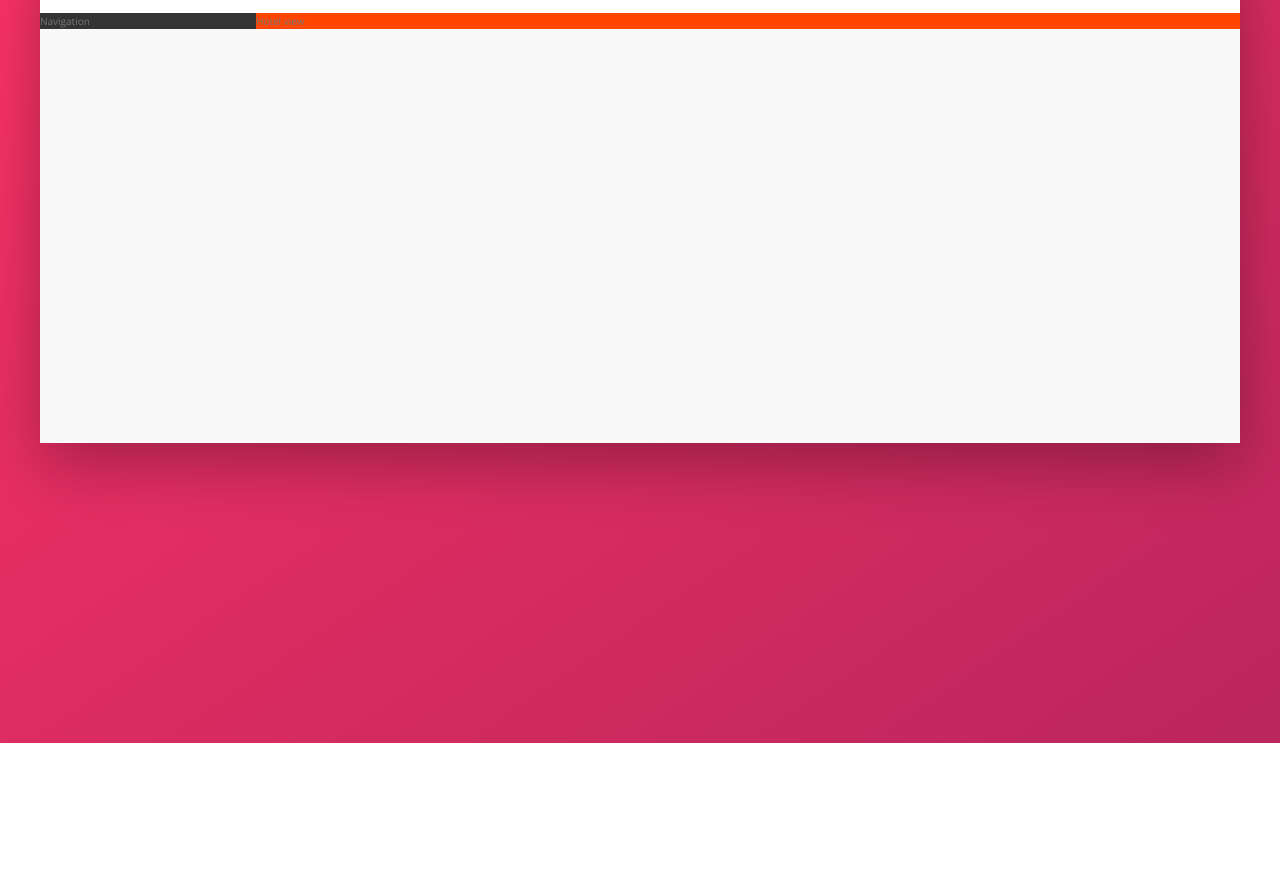
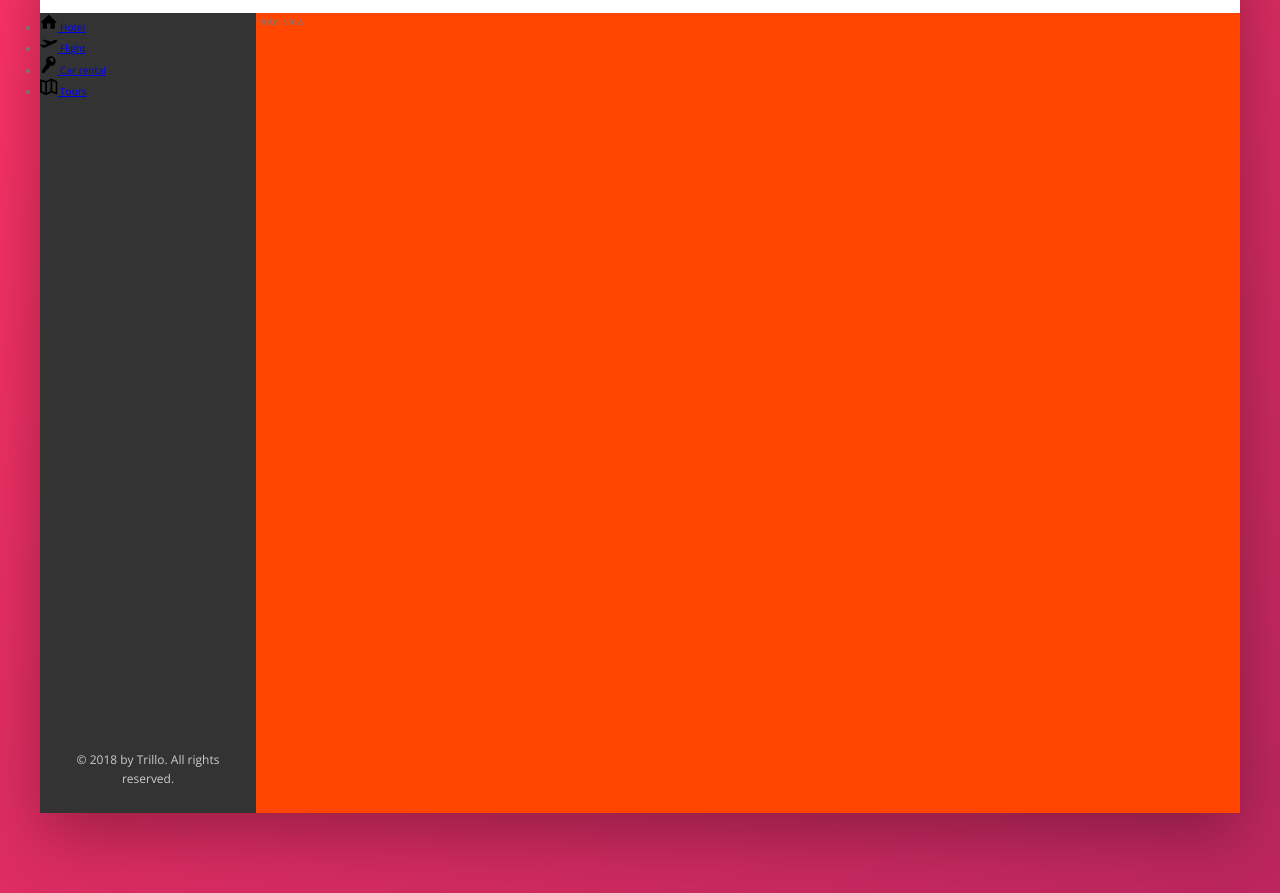
Before and after one commit to KoenCa/trello-css-course, a website: page index.html in a window 1280 px wide. Shown: the part 137-1030 px from the top of the page. Before the commit the page ends 880 px from the top, so only its background shows below. Drawn offline with nearby package versions, Linux system fonts and the light colour scheme.

Commit message:
Started styling sidebar

```diff
--- a/index.html
+++ b/index.html
@@ -48,8 +48,48 @@
         </header>
         <div class="content">
             <nav class="sidebar">
-                Navigation
+                <ul class="side-nav">
+                    <li class="side-nav__item">
+                        <a href="#" class="side-nav__link">
+                            <svg class="side-nav__icon">
+                                <use xlink:href="img/sprite.svg#icon-home"></use>
+                            </svg>
+                            <span>Hotel</span>
+                        </a>
+                    </li>
+
+                    <li class="side-nav__item">
+                        <a href="#" class="side-nav__link">
+                            <svg class="side-nav__icon">
+                                <use xlink:href="img/sprite.svg#icon-aircraft-take-off"></use>
+                            </svg>
+                            <span>Flight</span>
+                        </a>
+                    </li>
+
+                    <li class="side-nav__item">
+                        <a href="#" class="side-nav__link">
+                            <svg class="side-nav__icon">
+                                <use xlink:href="img/sprite.svg#icon-key"></use>
+                            </svg>
+                            <span>Car rental</span>
+                        </a>
+                    </li>
+
+                    <li class="side-nav__item">
+                        <a href="#" class="side-nav__link">
+                            <svg class="side-nav__icon">
+                                <use xlink:href="img/sprite.svg#icon-map"></use>
+                            </svg>
+                            <span>Tours</span>
+                        </a>
+                    </li>
+                </ul>
+                <div class="legal">
+                    &copy; 2018 by Trillo. All rights reserved.
+                </div>
             </nav>
+
             <main class="hotel-view">
                 Hotel view
             </main>
--- a/sass/_components.scss
+++ b/sass/_components.scss
@@ -121,3 +121,30 @@
         margin-right: 1rem;
     }
 }
+
+////////////////////////////////////////////
+// SIDE NAVIGATION
+.side-nav {
+
+    &__item {
+
+    }
+
+    &__link {
+
+    }
+
+    &__icon {
+        width: 1.75rem;
+        height: 1.75rem;
+    }
+}
+
+////////////////////////////////////////////
+// LEGAL TEXT
+.legal {
+    font-size: 1.2rem;
+    color: var(--color-grey-light-4);
+    text-align: center;
+    padding: 2.5rem;
+}
--- a/sass/_layout.scss
+++ b/sass/_layout.scss
@@ -28,12 +28,19 @@
     background-color: var(--color-grey-dark-1);
 
     flex: 0 0 18%; // Define the width and no grow and no shrink
+
+    display: flex;
+    flex-direction: column; // Set main axis (left to right) from top to bottom
+    justify-content: space-between; // Push legal text to bottom (2 flex items so it pushes top and bottom)
 }
 
 //Flex item
 .hotel-view {
     background-color: #fff;
+
+    // TEST
     background-color: orangered;
+    height: 80rem;
 
     flex: 1; // Grow as much as it can
 }
```
Also changed, not shown: css/style.css.
